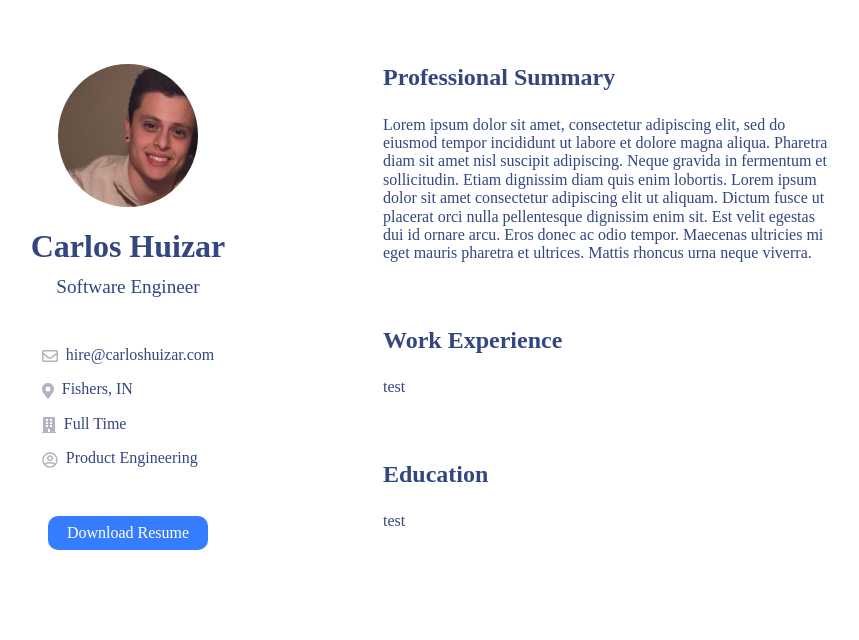
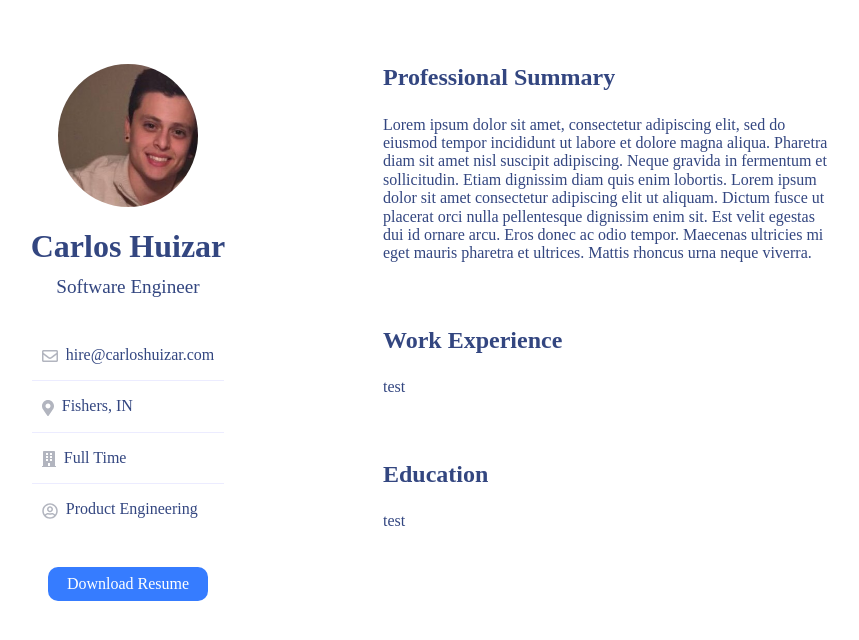
Before and after one commit to cahuizar/PersonalSite, a React (Create React App) app: page / in a window 1280 px wide. Shown: the top 640 px of the page, without its empty margins (272-1131 px from the left). Built offline with nearby package versions, Linux system fonts and the light colour scheme; the HTML template or start-up script is replaced by a standard one.

Commit message:
Add bottom border to the InfoItem

```diff
--- a/src/components/LeftPanel/SubInfo/InfoItem.styles.js
+++ b/src/components/LeftPanel/SubInfo/InfoItem.styles.js
@@ -1,8 +1,13 @@
 import { css } from '@emotion/core';
 
 const infoItemStyles = css`
-  margin-bottom: 1em;
   margin-top: 1em;
+  padding-bottom: 1em;
+  padding-left: 10px;
+  padding-right: 10px;
+  &:not(:last-of-type) {
+    border-bottom: 1px solid #ececff;
+  }
   .icon {
     color: #b2b5bf;
     margin-right: 8px;
```
